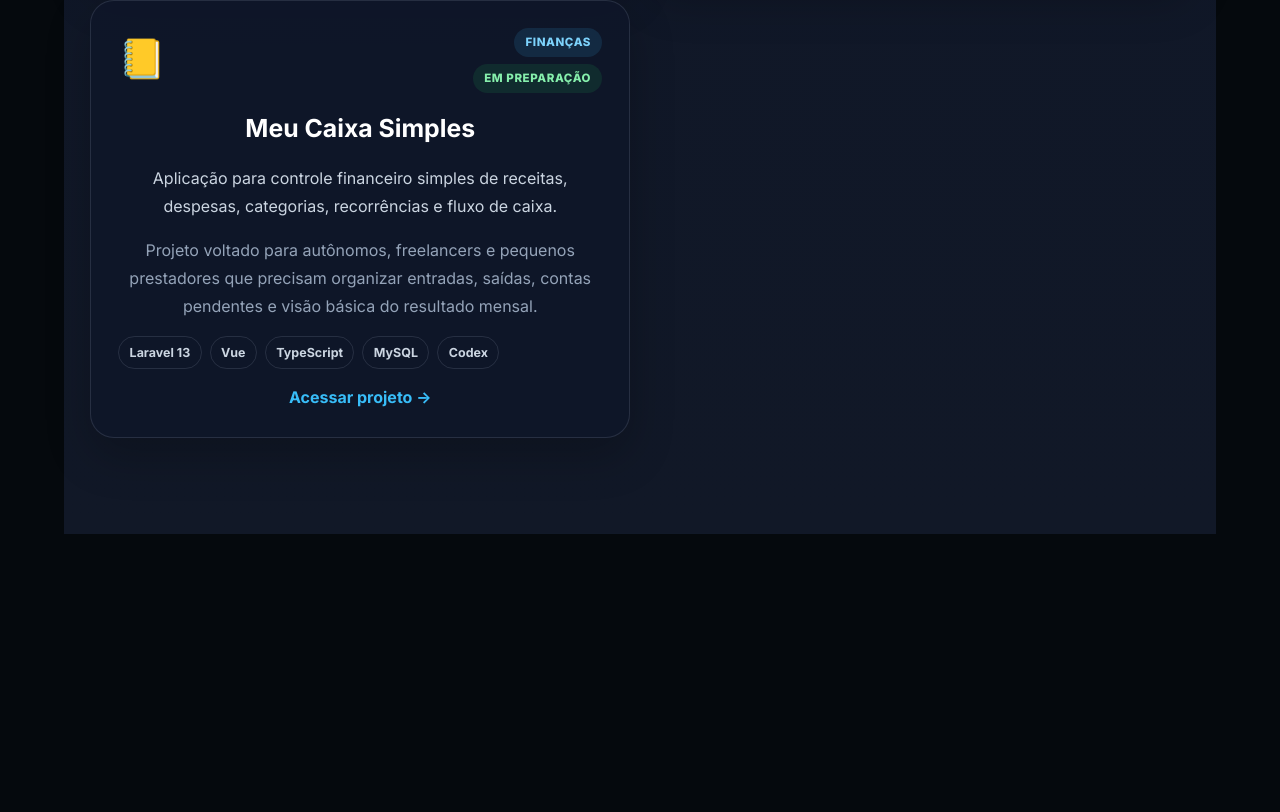
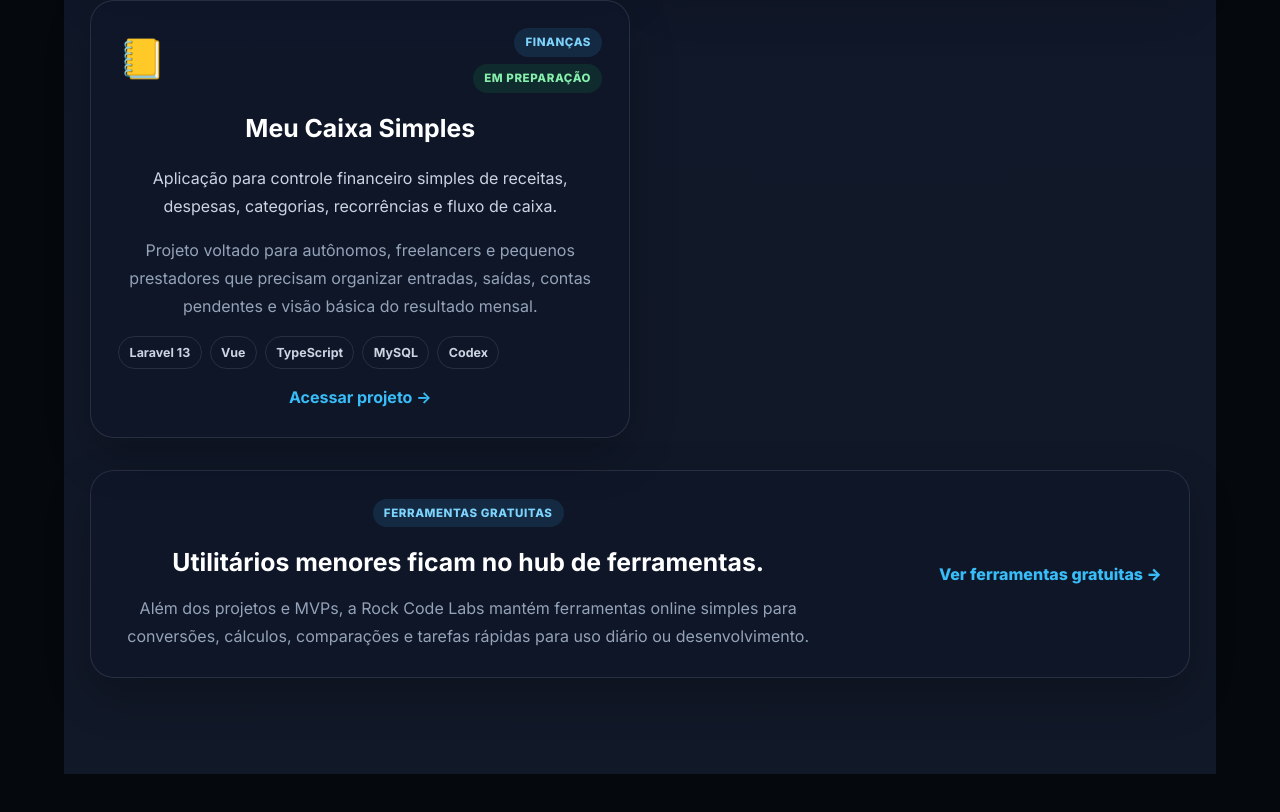
Before and after one commit to dmarostega/rockcode-front-end-vuejs, a Vue app: page /apps in a window 1280 px wide. Shown: the part 3546-4358 px from the top of the page. Before the commit the page ends 4120 px from the top, so only its background shows below. Built offline with nearby package versions, Linux system fonts and the light colour scheme.

Commit message:
[SEO/UX] Reforca interlinking natural (#62)
* Reforca links internos naturais

* Ajusta copy do link para ferramentas em apps

```diff
--- a/src/components/HomeTemplate.vue
+++ b/src/components/HomeTemplate.vue
@@ -75,6 +75,10 @@ const featuredProjects = [
 
         <RouterLink to="/about" class="button button-secondary">
           Sobre a Rock Code Labs
+        </RouterLink>
+
+        <RouterLink to="/ferramentas" class="button button-secondary">
+          Usar ferramentas gratuitas
         </RouterLink>
       </div>
     </section>
--- a/src/views/AppsView.vue
+++ b/src/views/AppsView.vue
@@ -1,6 +1,7 @@
 <script setup>
 import LayoutDefault from '@/components/defaults/LayoutDefault.vue'
 import NavBoard from '@/components/defaults/NavBoard.vue'
+import { RouterLink } from 'vue-router'
 
 const projects = [
   {
@@ -251,6 +252,21 @@ const projects = [
           </a>
         </div>
       </section>
+
+      <section class="related-tools-section" aria-labelledby="related-tools-title">
+        <div>
+          <span class="section-label">Ferramentas gratuitas</span>
+          <h2 id="related-tools-title">Utilitários menores ficam no hub de ferramentas.</h2>
+          <p>
+            Além dos projetos e MVPs, a Rock Code Labs mantém ferramentas online simples para
+            conversões, cálculos, comparações e tarefas rápidas para uso diário ou desenvolvimento.
+          </p>
+        </div>
+
+        <RouterLink to="/ferramentas" class="related-tools-link">
+          Ver ferramentas gratuitas →
+        </RouterLink>
+      </section>
     </main>
 
     <NavBoard />
@@ -268,7 +284,8 @@ const projects = [
 }
 
 .page-hero,
-.projects-section {
+.projects-section,
+.related-tools-section {
   max-width: 1100px;
   margin: 0 auto;
 }
@@ -447,9 +464,65 @@ const projects = [
   color: #38bdf8;
 }
 
+.related-tools-section {
+  display: flex;
+  align-items: center;
+  justify-content: space-between;
+  gap: 1.5rem;
+  margin-top: 2rem;
+  padding: 1.7rem;
+  border: 1px solid rgba(148, 163, 184, 0.18);
+  border-radius: 24px;
+  background: rgba(15, 23, 42, 0.78);
+  box-shadow: 0 18px 45px rgba(0, 0, 0, 0.22);
+}
+
+.section-label {
+  display: inline-flex;
+  width: fit-content;
+  margin-bottom: 1rem;
+  padding: 0.32rem 0.7rem;
+  border-radius: 999px;
+  background: rgba(56, 189, 248, 0.12);
+  color: #7dd3fc;
+  font-size: 0.72rem;
+  font-weight: 900;
+  letter-spacing: 0.05em;
+  text-transform: uppercase;
+}
+
+.related-tools-section h2 {
+  margin: 0;
+  color: #ffffff;
+  font-size: 1.55rem;
+}
+
+.related-tools-section p {
+  max-width: 700px;
+  margin: 0.7rem 0 0;
+  color: #94a3b8;
+  line-height: 1.75;
+}
+
+.related-tools-link {
+  flex: 0 0 auto;
+  color: #38bdf8;
+  font-weight: 900;
+  text-decoration: none;
+}
+
+.related-tools-link:hover {
+  text-decoration: underline;
+}
+
 @media (max-width: 820px) {
   .projects-grid {
     grid-template-columns: 1fr;
+  }
+
+  .related-tools-section {
+    flex-direction: column;
+    align-items: flex-start;
   }
 
   .project-card {
--- a/src/views/tools/FuelConsumptionCalculatorView.vue
+++ b/src/views/tools/FuelConsumptionCalculatorView.vue
@@ -6,6 +6,7 @@ import {
   ToolHero,
   ToolPageLayout,
   ToolPrivacyNotice,
+  ToolRelatedLinks,
   ToolResultCard,
 } from '@/components/tools'
 import {
@@ -34,6 +35,23 @@ const faqItems = [
     question: 'O resultado é exato?',
     answer:
       'Não. É uma estimativa simples, porque consumo real varia com trânsito, carga, calibragem, trajeto e forma de condução.',
+  },
+]
+
+const relatedTools = [
+  {
+    kicker: 'Compras',
+    title: 'Calculadora de desconto percentual',
+    description:
+      'Confira o preço final de promoções antes de comparar abastecimento, acessórios ou itens de viagem.',
+    to: '/ferramentas/calculadora-desconto',
+  },
+  {
+    kicker: 'Comparação',
+    title: 'Comparador de preço por unidade',
+    description:
+      'Compare custo por litro, unidade ou embalagem quando houver opções diferentes para a mesma compra.',
+    to: '/ferramentas/comparador-preco-unidade',
   },
 ]
 
@@ -174,6 +192,12 @@ const useExample = () => {
     <ToolPrivacyNotice
       estimate
       estimate-description="O consumo real pode variar conforme trânsito, rota, carga, manutenção e forma de condução."
+    />
+
+    <ToolRelatedLinks
+      title="Continue estimando custos do dia a dia."
+      description="Use outras ferramentas de economia quando a decisão envolver promoções, embalagens ou comparação de preços."
+      :links="relatedTools"
     />
 
     <ToolFaq
```
Also changed, not shown: 2 other files (tests, documents, lock files or other folders).
